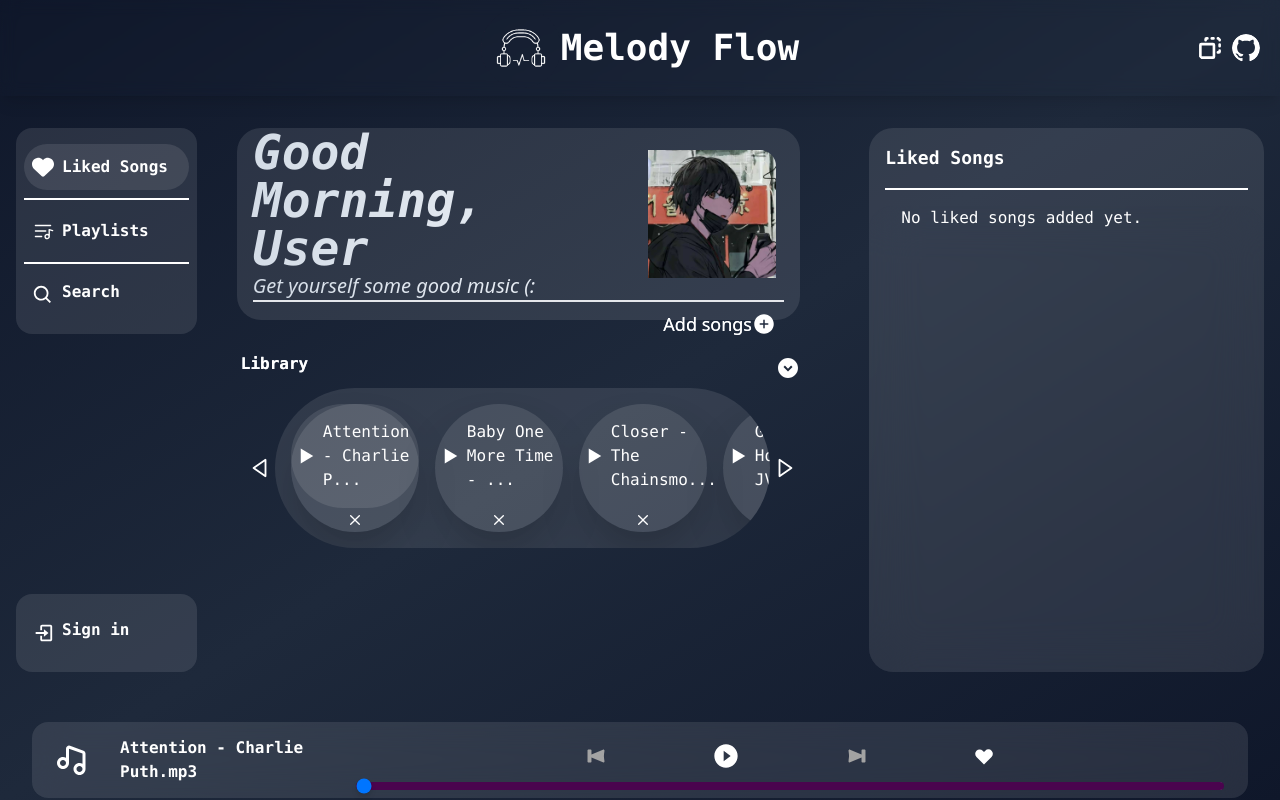
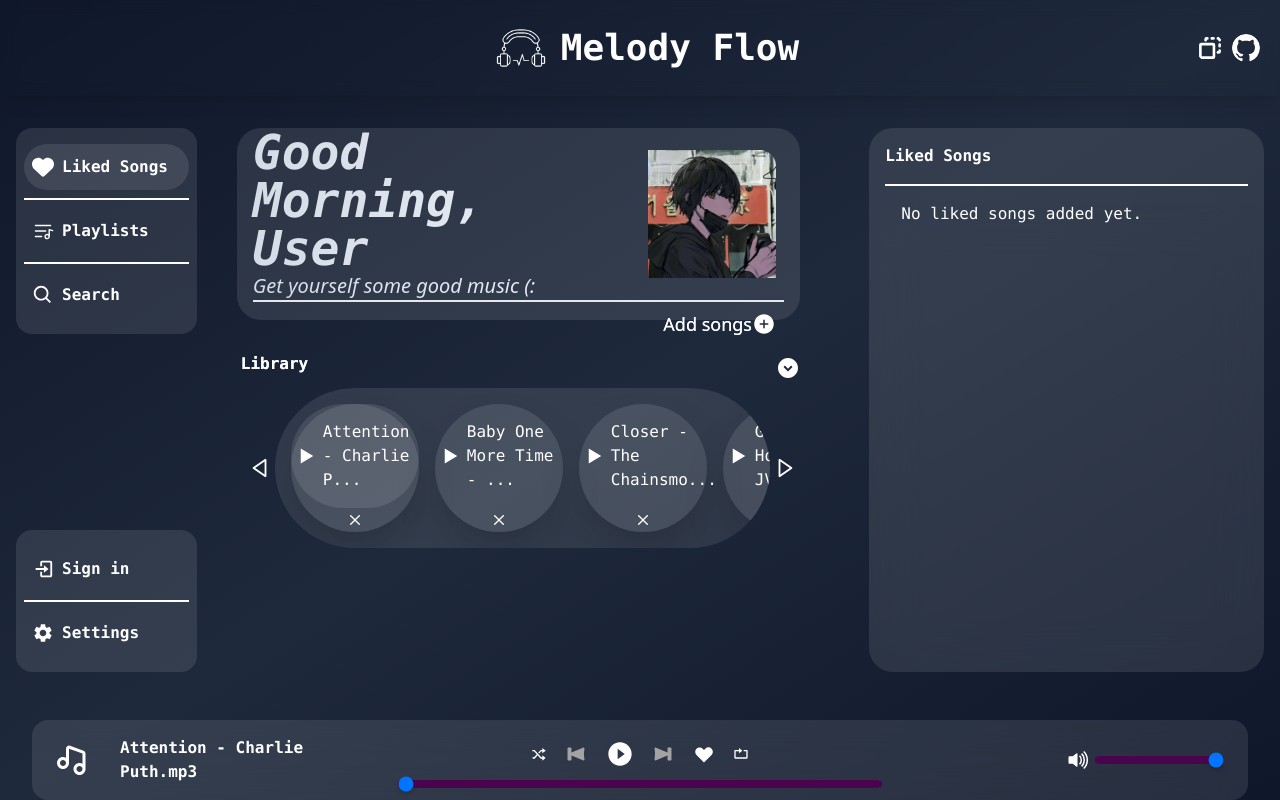
Before and after one commit to thecrusader25225/melody-flow, a React (Create React App) app: page / in a window 1280 px wide. Built offline with nearby package versions, Linux system fonts and the light colour scheme.

Commit message:
fixed player buttons

```diff
--- a/src/Home.js
+++ b/src/Home.js
@@ -34,6 +34,7 @@ export default function Home({ page, themes }) {
   const [openPlaylist, setOpenPlaylist] = useState(false); //to keep track of whether a playlist is opened or not
   const [playlistIndex, setPlaylistIndex] = useState(null); //to keep track of indexes of playlist
   const [selectSongs, setSelectSongs] = useState(false); //to keep track of which song is selected to add to playlist
+  const [volume, setVolume] = useState(100); //to keep track of volume
   const [seeAll, setSeeAll] = useState({
     Library: false,
     Liked: true,
@@ -449,7 +450,7 @@ export default function Home({ page, themes }) {
                     className="checkmark"
                   />
                 )}
-                <p className="font-bold text-lg">
+                <p className="font-bold text-base">
                   {page === "Liked" ? "Liked Songs" : "Playlists "}
                 </p>
               </span>
@@ -472,7 +473,7 @@ export default function Home({ page, themes }) {
                 onClick={() => setSelectSongs(true)}
                 className="flex checkmark items-center"
               >
-                <p className="text-lg">Add Songs</p>
+                <p className="text-base">Add </p>
                 <IoAddCircle />
               </button> /**adding songs in playist */
             ) : (
@@ -484,7 +485,7 @@ export default function Home({ page, themes }) {
                   }}
                   className="flex checkmark items-center"
                 >
-                  <p className="text-base">Create Playlist</p>
+                  <p className="text-base">Create </p>
                   <IoAddCircle />
                 </button> /**adding playlists */
               )
--- a/src/Navbar.js
+++ b/src/Navbar.js
@@ -3,6 +3,7 @@ import { PiPlaylist, PiSelectionBackgroundBold } from "react-icons/pi";
 import { BiLogIn, BiSearch } from "react-icons/bi";
 import logo from "./logo.png";
 import { BsGithub } from "react-icons/bs";
+import { MdSettings } from "react-icons/md";
 
 export default function Navbar({ themes, setThemes, page, setPage }) {
   return (
@@ -50,15 +51,20 @@ export default function Navbar({ themes, setThemes, page, setPage }) {
             <p>Playlists</p>
           </button>
           <div className="bg-white h-0.5 w-full" />
-          <button className="navButton">
+          <button className="navButton items-center">
             <BiSearch className="text-3xl pr-2" />
             <p>Search</p>
           </button>
         </span>
         <span className="flex flex-col justify-center  bg-white bg-opacity-10 p-2 font-bold  font-mono rounded-2xl">
-          <button className="navButton">
+          <button className="navButton items-center ">
             <BiLogIn className="text-3xl pr-2" />
             <p>Sign in</p>
+          </button>
+          <div className="bg-white h-0.5 w-full" />
+          <button className="navButton items-center">
+            <MdSettings className="text-3xl pr-2" />
+            <p>Settings</p>
           </button>
         </span>
       </div>
--- a/src/Player.js
+++ b/src/Player.js
@@ -1,8 +1,19 @@
-import { BiMusic } from "react-icons/bi";
+import { BiMusic, BiRepeat, BiShuffle, BiVolume } from "react-icons/bi";
 import { useState, useEffect } from "react";
 import { HiHeart } from "react-icons/hi";
 import { GiNextButton, GiPauseButton, GiPreviousButton } from "react-icons/gi";
 import { MdPlayCircleFilled } from "react-icons/md";
+import { FaVolumeLow, FaVolumeXmark } from "react-icons/fa6";
+import { IoVolumeHigh } from "react-icons/io5";
+import {
+  BsFillVolumeUpFill,
+  BsVolumeDown,
+  BsVolumeDownFill,
+  BsVolumeMute,
+  BsVolumeOffFill,
+  BsVolumeUp,
+  BsVolumeUpFill,
+} from "react-icons/bs";
 
 export default function Player({
   songs,
@@ -16,29 +27,10 @@ export default function Player({
   const [audio, setAudio] = useState(null);
   const [currentTime, setCurrentTime] = useState(0);
   const [duration, setDuration] = useState(0);
+  const [volume, setVolume] = useState(100);
+  const [muted, setMuted] = useState(false);
   const currentSong = songs[currentSongIndex] || { url: "", name: "" };
   const { url, name } = currentSong;
-
-  // Function to handle play/pause
-  const handlePlayPause = () => {
-    if (audio) {
-      if (isPlaying) {
-        audio.pause();
-      } else {
-        audio.play();
-      }
-      setIsPlaying(!isPlaying);
-    }
-  };
-
-  // Function to handle seeking
-  const handleSeek = (e) => {
-    const newTime = parseFloat(e.target.value);
-    setCurrentTime(newTime);
-    if (audio) {
-      audio.currentTime = newTime;
-    }
-  };
 
   // Effect to set up new audio when url changes and cleanup previous audio
   useEffect(() => {
@@ -82,30 +74,68 @@ export default function Player({
     }
   }, [url]);
 
+  // Function to handle play/pause
+  const handlePlayPause = () => {
+    if (audio) {
+      if (isPlaying) {
+        audio.pause();
+      } else {
+        audio.play();
+      }
+      setIsPlaying(!isPlaying);
+    }
+  };
+
+  // Function to handle seeking
+  const handleSeek = (e) => {
+    const newTime = parseFloat(e.target.value);
+    setCurrentTime(newTime);
+    if (audio) {
+      audio.currentTime = newTime;
+    }
+  };
+  //Function to handle volume
+  const handleVolume = (e) => {
+    const newVolume = parseFloat(e.target.value);
+    setVolume(newVolume);
+    if (audio) audio.volume = newVolume / 100;
+    setMuted(false);
+  };
+  const handleMuted = () => {
+    if (muted) {
+      if (audio) audio.volume = volume / 100;
+    } else {
+      if (audio) audio.volume = 0;
+    }
+    setMuted(!muted);
+  };
+  //Function to handle next song
   const handleNext = () => {
     if (currentSongIndex < songs.length - 1) {
       setCurrentSongIndex(currentSongIndex + 1);
     }
   };
-
+  //Function to handle previous song
   const handlePrevious = () => {
     if (currentSongIndex > 0) {
       setCurrentSongIndex(currentSongIndex - 1);
     }
   };
+  //Function to handle liked song
   const handleLikedSong = () => {
     if (likedSongs.some((song) => song.url === currentSong.url))
-      setLikedSongs(likedSongs.filter((song) => song.url != currentSong.url));
+      setLikedSongs(likedSongs.filter((song) => song.url !== currentSong.url));
     else
       setLikedSongs([
         ...likedSongs,
         { url: currentSong.url, name: currentSong.name },
       ]);
   };
+
   return (
     <>
-      <div className="h-auto w-full flex flex-row justify-around items-center  rounded-2xl p-2 backdrop-blur-lg bg-white bg-opacity-10">
-        <span className="flex flex-row items-center justify-start w-1/4">
+      <div className="h-auto w-full flex flex-row justify-between items-center  rounded-2xl p-2 backdrop-blur-lg bg-white bg-opacity-10">
+        <span className="flex flex-row items-center justify-start w-1/3">
           <BiMusic className=" text-4xl mr-4 w-16 min-w-16" />
           <p className="font-mono font-bold z-10 text-white text-wrap">
             {name
@@ -117,11 +147,17 @@ export default function Player({
               : "No songs playing"}
           </p>
         </span>
-        <span className="flex flex-col w-3/4 items-center px-4">
-          <div className="z-10 flex justify-between w-1/2 p-2">
+        <span className="flex flex-col w-1/2 items-center justify-center px-4">
+          <div className="z-10 flex justify-between w-1/2 p-2 items-center">
+            {/* shuffle button */}
+            <button>
+              <BiShuffle className="checkmark" />
+            </button>
+            {/* previous button */}
             <button className=" z-10" onClick={handlePrevious}>
               <GiPreviousButton className="checkmark text-3xl hover:text-white text-neutral-400" />
             </button>
+            {/* play/pause button */}
             <button
               className={`playpause z-10 ${
                 !currentSong.name && "cursor-not-allowed"
@@ -143,9 +179,11 @@ export default function Player({
                 />
               )}
             </button>
+            {/* next button */}
             <button className="text-3xl z-10" onClick={handleNext}>
               <GiNextButton className="checkmark text-3xl hover:text-white text-neutral-400" />
             </button>
+            {/* like button */}
             <button
               onClick={handleLikedSong}
               className={`active:scale-125 duration-150 ease-linear ${
@@ -160,15 +198,48 @@ export default function Player({
                 } ${!currentSong.name && "cursor-not-allowed"}`}
               />
             </button>
+            {/* repeat button */}
+            <button>
+              <BiRepeat className="checkmark" />
+            </button>
           </div>
+          {/* seek bar */}
+
           <input
-            className="w-full bg-purple-950"
+            className={`w-full bg-purple-950 ${
+              !currentSong.name && "cursor-not-allowed"
+            } mb-1`}
             type="range"
             min={0}
             max={duration}
             value={currentTime}
             onChange={handleSeek}
+            disabled={!currentSong.name}
           />
+        </span>
+        <span className="w-1/3 flex justify-end">
+          {/* volume */}
+          <div className="flex items-center  px-4">
+            <button onClick={handleMuted} className="checkmark">
+              {muted ? (
+                <BsVolumeMute />
+              ) : volume >= 50 ? (
+                <BsVolumeUpFill />
+              ) : volume > 0 ? (
+                <BsVolumeDownFill />
+              ) : (
+                <BsVolumeOffFill />
+              )}
+            </button>
+
+            <input
+              type="range"
+              min={0}
+              max={100}
+              value={volume}
+              onChange={handleVolume}
+            />
+          </div>
         </span>
       </div>
     </>
```
